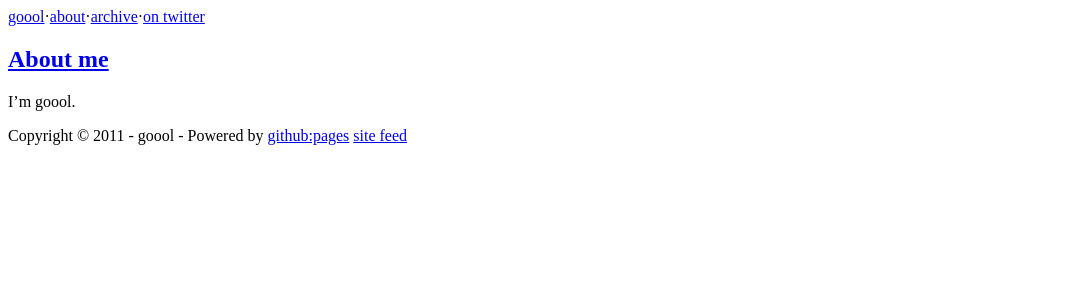
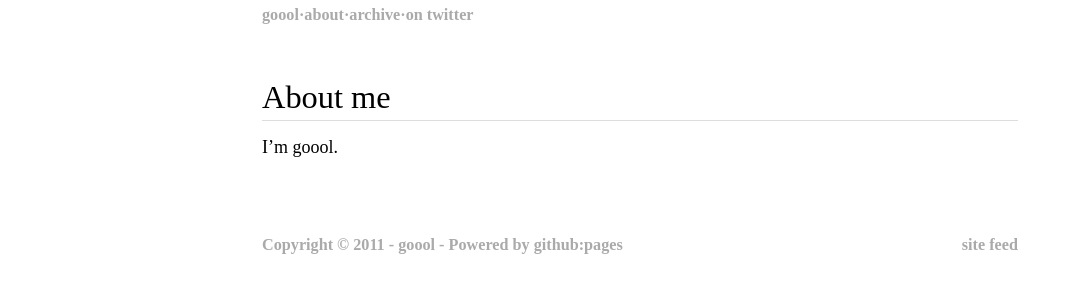
Before and after one commit to goool/goool.github.com, a Jekyll site: the page built from about/index.markdown, in a window 1280 px wide. Shown: the top 300 px of the page, without its empty margins (0-1073 px from the left). Built offline with Jekyll 4.4.1, drawn with Linux system fonts in a browser that asks for light colours.

Commit message:
修复css路径错误

```diff
--- a/_layouts/default.html
+++ b/_layouts/default.html
@@ -3,7 +3,7 @@
     <head>
         <meta http-equiv="content-type" content="text/html; charset=utf-8" />
         <title>{{ page.title }}</title>
-        <link rel="stylesheet" href="css/screen.css" type="text/css" />
+        <link rel="stylesheet" href="/css/screen.css" type="text/css" />
     </head>
     <body>
         <div id="container">
```
